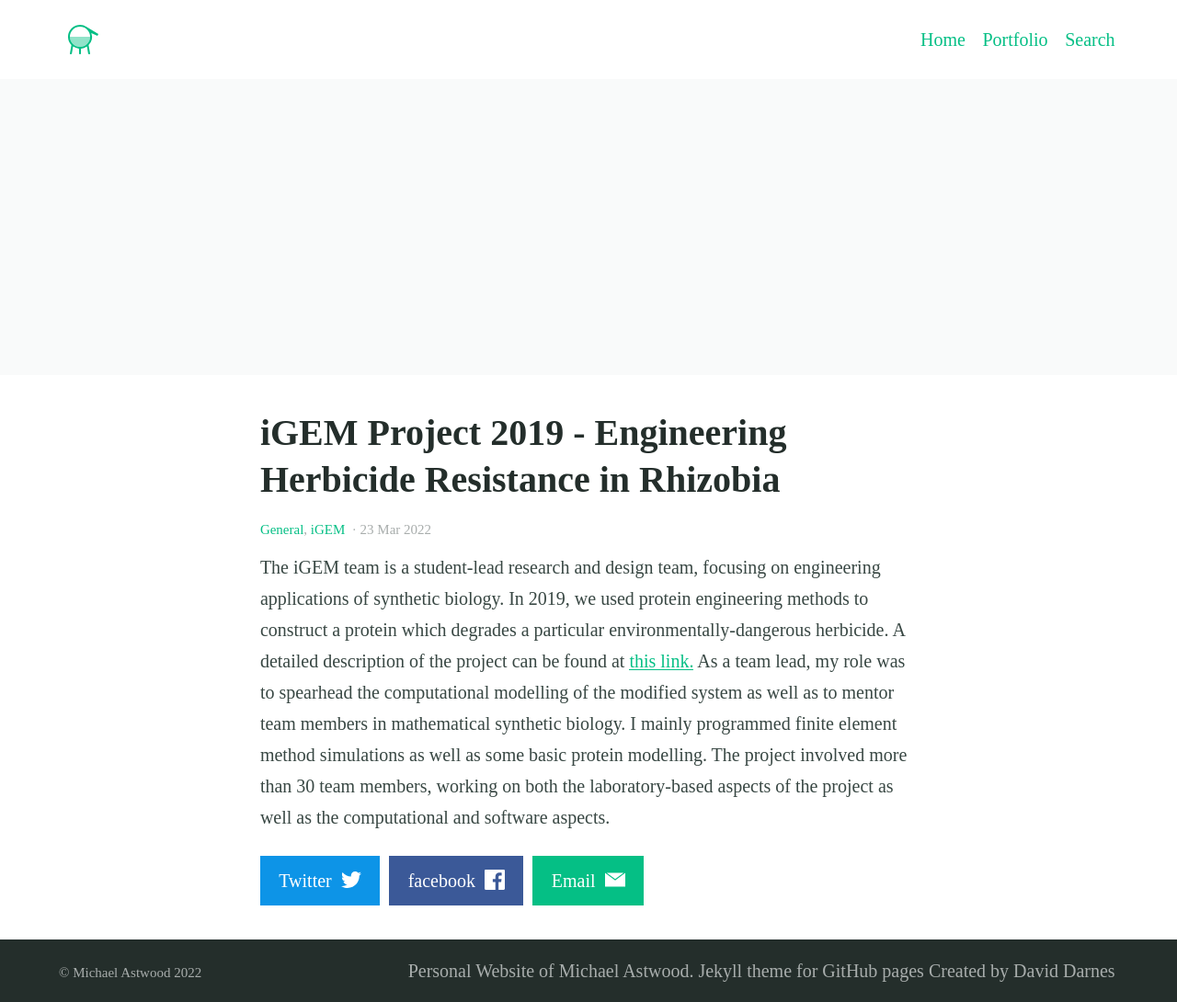
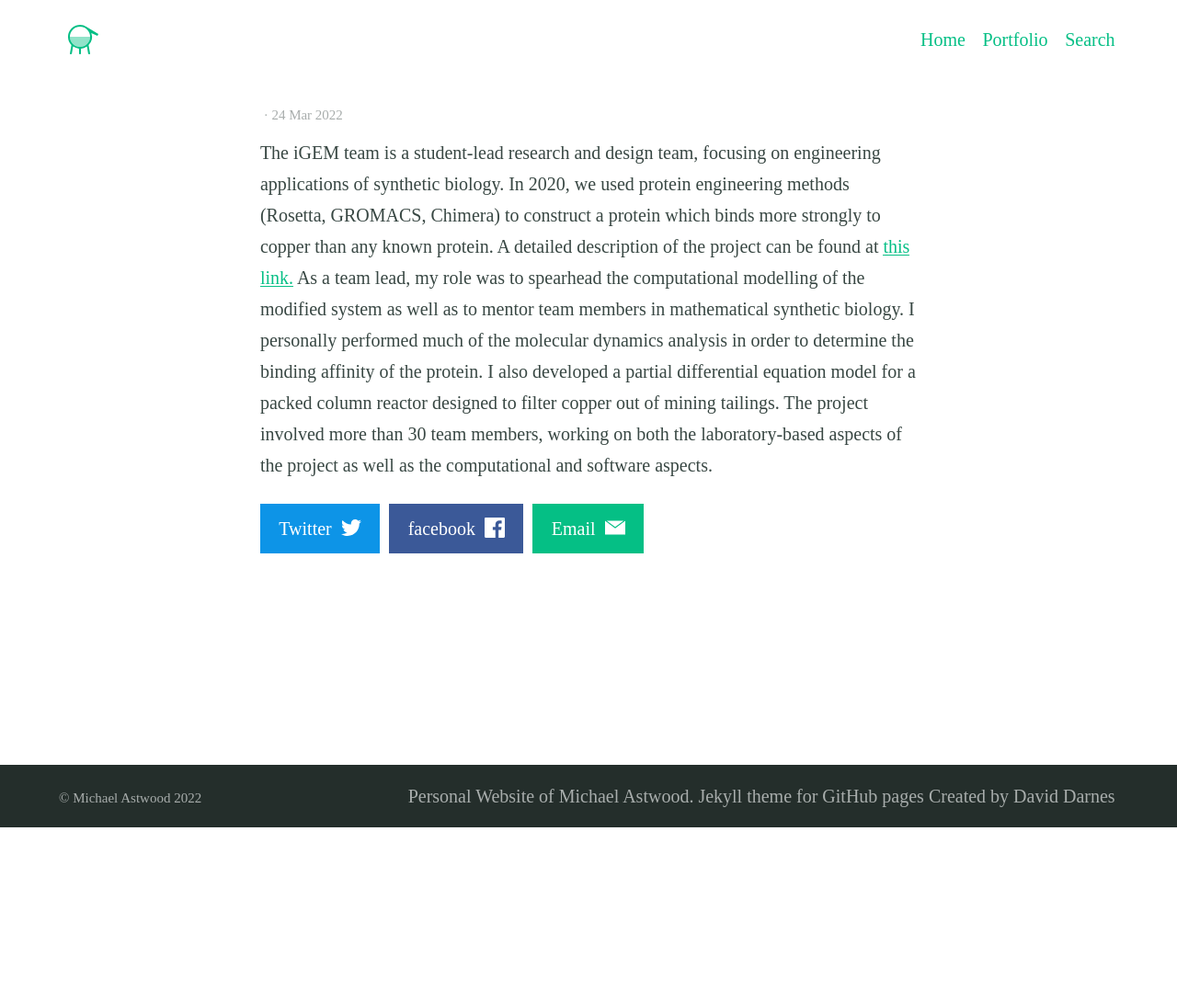
Before and after one commit to mastwood/mastwood.github.io, a Jekyll site: the page built from _posts/2022-03-23-iGEMProject2020.md, in a window 1280 px wide. Shown: the whole page at 92% size. Built offline with Jekyll 4.4.1, drawn with Linux system fonts in a browser that asks for light colours; after the commit the page ends 900 px from its top, so only the background shows below that.

Commit message:
Update 2022-03-23-iGEMProject2020.md

```diff
--- a/_posts/2022-03-23-iGEMProject2020.md
+++ b/_posts/2022-03-23-iGEMProject2020.md
@@ -1,9 +1,8 @@
 ---
-title: iGEM Project 2019 - Engineering Herbicide Resistance in Rhizobia
-categories:
+title: iGEM Project 2020 - Functional Tuning of Metalloproteins
 - General
 - iGEM
 feature_image: "../assets/thumbnail_igem2020.png"
 ---
 
-The iGEM team is a student-lead research and design team, focusing on engineering applications of synthetic biology. In 2019, we used protein engineering methods to construct a protein which degrades a particular environmentally-dangerous herbicide. A detailed description of the project can be found at <a href="https://2019.igem.org/Team:Waterloo">this link.</a> As a team lead, my role was to spearhead the computational modelling of the modified system as well as to mentor team members in mathematical synthetic biology. I mainly programmed finite element method simulations as well as some basic protein modelling. The project involved more than 30 team members, working on both the laboratory-based aspects of the project as well as the computational and software aspects.
+The iGEM team is a student-lead research and design team, focusing on engineering applications of synthetic biology. In 2020, we used protein engineering methods (Rosetta, GROMACS, Chimera) to construct a protein which binds more strongly to copper than any known protein. A detailed description of the project can be found at <a href="https://2020.igem.org/Team:Waterloo">this link.</a> As a team lead, my role was to spearhead the computational modelling of the modified system as well as to mentor team members in mathematical synthetic biology. I personally performed much of the molecular dynamics analysis in order to determine the binding affinity of the protein. I also developed a partial differential equation model for a packed column reactor designed to filter copper out of mining tailings. The project involved more than 30 team members, working on both the laboratory-based aspects of the project as well as the computational and software aspects.
```
